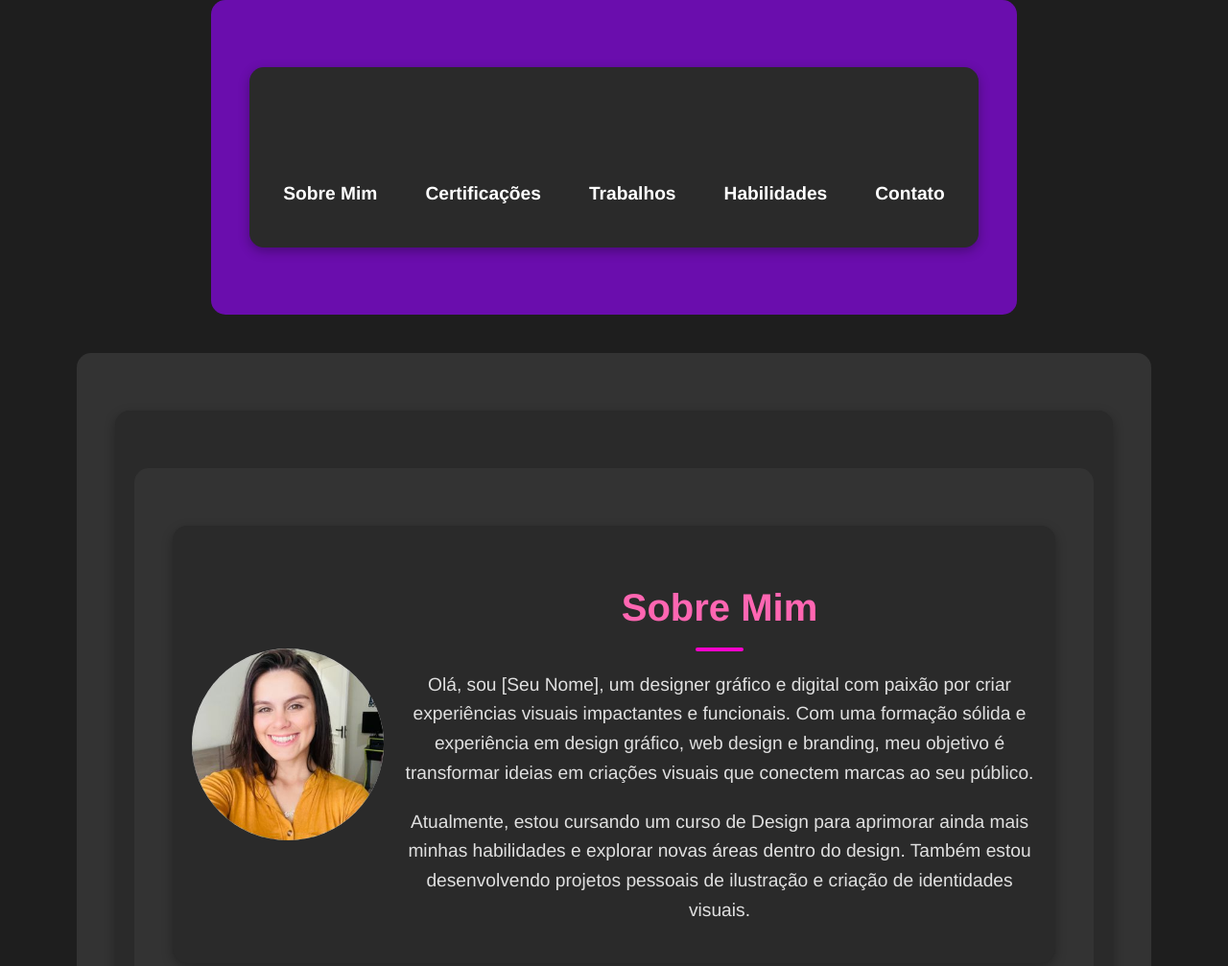
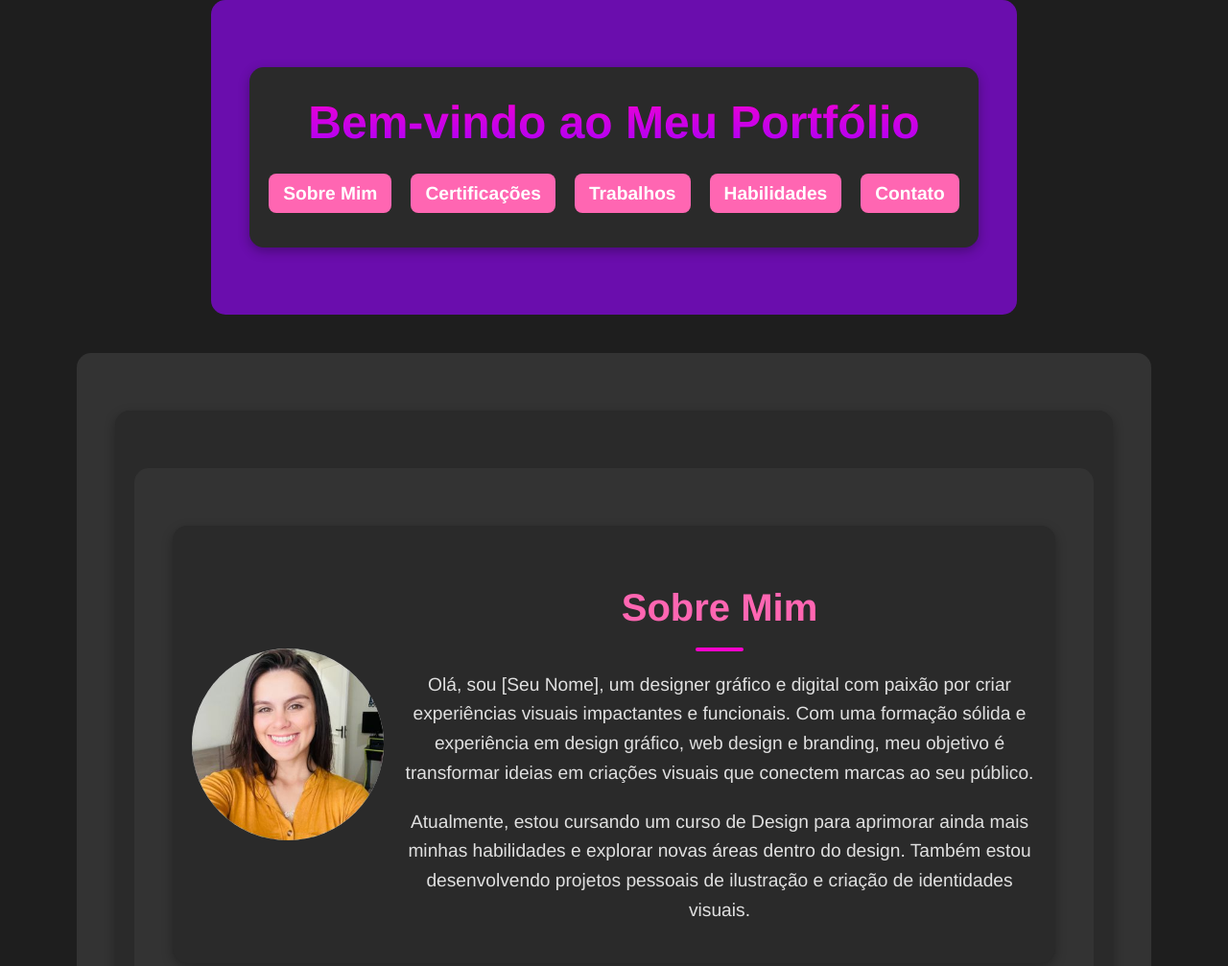
Before and after one commit to jesscatt/Portf-lio, a plain HTML site: page index.html in a window 1280 px wide. Shown: the top 1007 px of the page at 96% size. Drawn offline with Linux system fonts and the light colour scheme.

Commit message:
Update styles.css

```diff
--- a/styles.css
+++ b/styles.css
@@ -42,7 +42,7 @@ header {
 header h1 {
   font-size: 3rem;
   margin: 0;
-  background: -webkit-linear-gradient(#ff0cc, #9900ff); /* Gradiente rosa e roxo */
+  background: -webkit-linear-gradient(#ff00cc, #9900ff); /* Gradiente rosa e roxo */
   -webkit-background-clip: text;
   -webkit-text-fill-color: transparent;
 }
@@ -67,7 +67,7 @@ nav ul li a {
   font-size: 1.2rem;
   padding: 10px 15px;
   border-radius: 8px;
-  background-color: #ff66b; /* Ajuste no rosa para mais contraste */
+  background-color: #ff66b2; /* Ajuste no rosa para mais contraste */
   transition: background-color 0.3s ease;
 }
 
```
